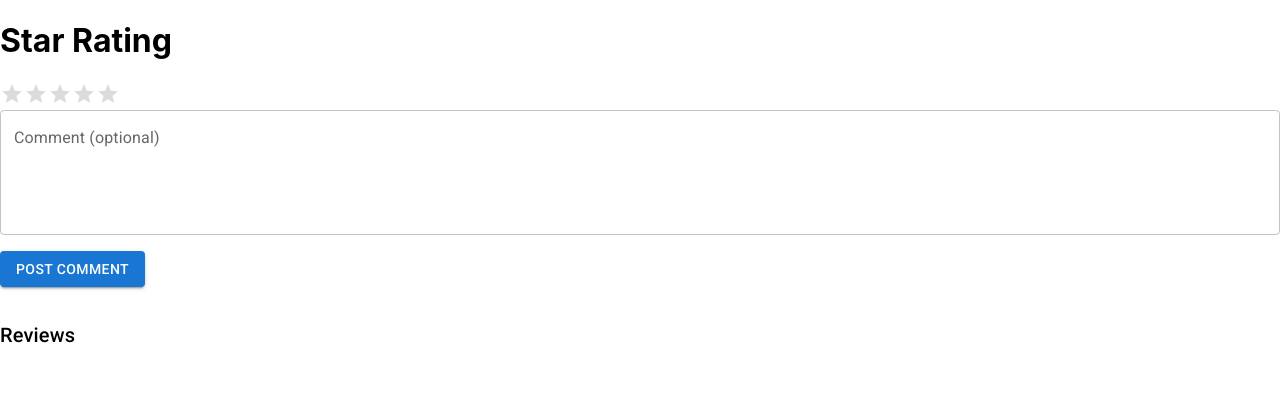
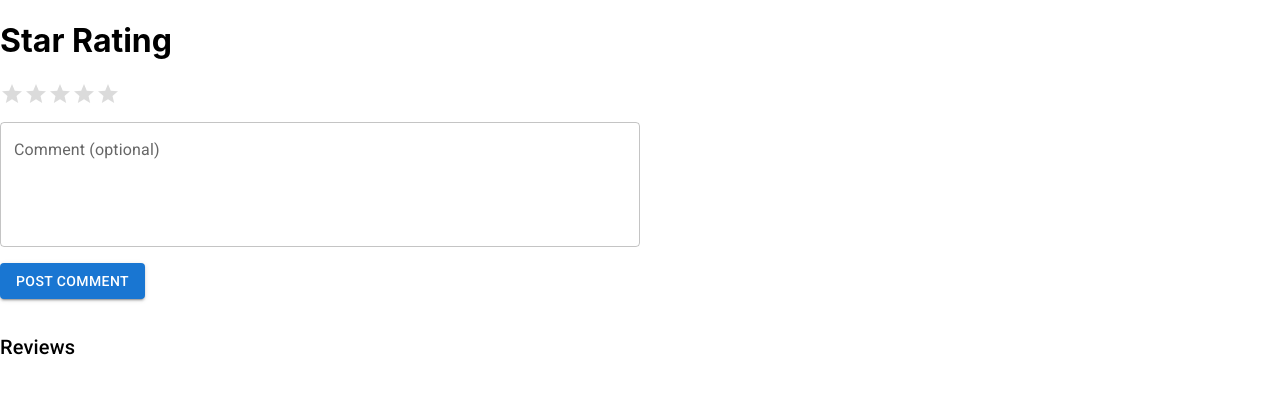
Before and after one commit to xaihang/spike-star-rating, a React (Create React App) app: page / in a window 1280 px wide. Shown: the top 394 px of the page. Built offline with nearby package versions, Linux system fonts and the light colour scheme.

Commit message:
change comment field width to 50% and margin between star icons and comment field

```diff
--- a/src/RecipeCommentForm/RecipeCommentForm.jsx
+++ b/src/RecipeCommentForm/RecipeCommentForm.jsx
@@ -44,6 +44,8 @@ const RecipeCommentForm = ({ onCommentSubmit }) => {
   return (
     <Box sx={{ mb: 2 }}>
       <form onSubmit={handleSubmit}>
+        <Box sx={{ display: 'flex', alignItems: 'center', mt: 2 }}>
+          {/* <StarIcon sx={{ mr: 1 }} /> */}
           <Rating
             name="rating"
             value={rating}
@@ -51,6 +53,8 @@ const RecipeCommentForm = ({ onCommentSubmit }) => {
             onChange={handleRatingChange}
             emptyIcon={<StarIcon style={{ opacity: 0.55 }} />}
           />
+        </Box>
+        <Box sx={{ mt: 2, width: '50%' }}>
           <TextField
             id="comment"
             label="Comment (optional)"
@@ -60,6 +64,7 @@ const RecipeCommentForm = ({ onCommentSubmit }) => {
             onChange={handleCommentChange}
             fullWidth
           />
+        </Box>
         <Box sx={{ mt: 2 }}>
           <Button type="submit" variant="contained" color="primary">
             Post Comment
```
Lines whose indentation alone changed are shown as unchanged.
